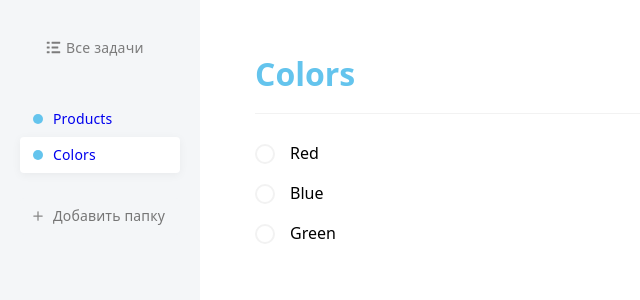
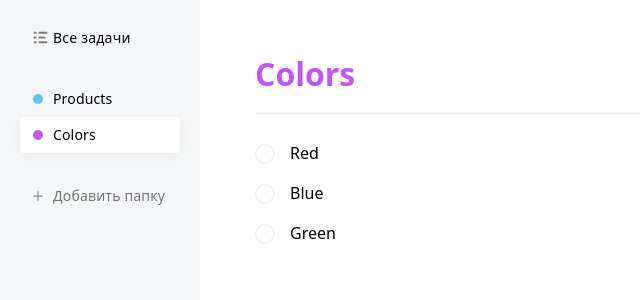
Before and after one commit to 13RedFox/todos_typescript, a React (Vite) app: page /46bea30459d in a window 1280 px wide. Shown: the top 300 px of the page, without its empty margins (0-640 px from the left). Built offline with nearby package versions, Linux system fonts and the light colour scheme.

Commit message:
:recycle: Refactoring code in the FolderList component and fixing the color of the links.

```diff
--- a/src/App/App.tsx
+++ b/src/App/App.tsx
@@ -24,10 +24,10 @@ export const App: FC = () => {
     {
       id: '46bea30459d',
       title: 'Colors',
-      color: '#64c4ed',
+      color: '#c355f5',
       tasks: [
         { id: '1', title: 'Red', isComplete: false },
-        { id: '2', title: 'Blue', isComplete: false },
+        { id: '2', title: 'Blue', isComplete: true },
         { id: '3', title: 'Green', isComplete: false },
       ],
     },
--- a/src/components/Tasks/Tasks.module.scss
+++ b/src/components/Tasks/Tasks.module.scss
@@ -1,6 +1,10 @@
 .tasks {
   display: flex;
   flex-direction: column;
+  margin-bottom: 40px;
+  &:last-child {
+    margin-bottom: 0;
+  }
 
   &__title {
     font-weight: 700;
--- a/src/components/Tasks/Tasks.tsx
+++ b/src/components/Tasks/Tasks.tsx
@@ -1,8 +1,7 @@
 import { FC } from 'react';
 import { useParams } from 'react-router-dom';
 import { FolderType } from '../../types/folder.type';
-import { TaskListItem } from './components/TaskListItem/TaskListItem';
-import styles from './Tasks.module.scss';
+import { TaskCard } from './components/TaskCard';
 
 interface TasksProps {
   data: FolderType[];
@@ -13,24 +12,21 @@ export const Tasks: FC<TasksProps> = ({ data }): JSX.Element => {
 
   return (
     <>
-      {(data || [])
-        .filter((el) => el.id === id)
-        .map((el) => (
-          <div
-            key={el.id}
-            className={styles.tasks}
-          >
-            <h2
-              className={styles.tasks__title}
-              style={{ color: el.color }}
-            >
-              {el.title}
-            </h2>
-            <ul className={styles.tasks__list}>
-              <TaskListItem tasks={el.tasks} />
-            </ul>
-          </div>
-        ))}
+      {id === 'all'
+        ? (data || []).map((task) => (
+            <TaskCard
+              key={task.id}
+              task={task}
+            />
+          ))
+        : (data || [])
+            .filter((el) => el.id === id)
+            .map((task) => (
+              <TaskCard
+                key={task.id}
+                task={task}
+              />
+            ))}
     </>
   );
 };
--- /dev/null
+++ b/src/components/Tasks/components/TaskCard.tsx
@@ -0,0 +1,26 @@
+import { FC } from 'react';
+import { FolderType } from '../../../types/folder.type';
+import styles from '../Tasks.module.scss';
+import { TaskListItem } from './TaskListItem';
+
+interface TaskCardProps {
+  task: FolderType;
+}
+export const TaskCard: FC<TaskCardProps> = ({ task }): JSX.Element => {
+  return (
+    <div
+      key={task.id}
+      className={styles.tasks}
+    >
+      <h2
+        className={styles.tasks__title}
+        style={{ color: task.color }}
+      >
+        {task.title}
+      </h2>
+      <ul className={styles.tasks__list}>
+        <TaskListItem tasks={task.tasks} />
+      </ul>
+    </div>
+  );
+};
--- a/src/components/Tasks/components/TaskListItem/TaskListItem.tsx
+++ b/src/components/Tasks/components/TaskListItem.tsx
@@ -1,7 +1,7 @@
 import { FC } from 'react';
-import { Icon } from '../../..';
-import { TaskType } from '../../../../types/folder.type';
-import styles from '../../Tasks.module.scss';
+import { Icon } from '../..';
+import { TaskType } from '../../../types/folder.type';
+import styles from '../Tasks.module.scss';
 
 interface TaskListItemProps {
   tasks: TaskType[];
--- a/src/module/AllTaskButton/AllTaskButton.module.scss
+++ b/src/module/AllTaskButton/AllTaskButton.module.scss
@@ -29,9 +29,3 @@
     margin-right: 5px;
   }
 }
-
-.link {
-  display: flex;
-  flex-direction: column;
-  min-width: 100%;
-}
--- a/src/module/AllTaskButton/AllTaskButton.tsx
+++ b/src/module/AllTaskButton/AllTaskButton.tsx
@@ -1,5 +1,6 @@
+import classNames from 'classnames';
 import { FC } from 'react';
-import { Link } from 'react-router-dom';
+import { NavLink } from 'react-router-dom';
 import { Icon } from '../../components';
 import styles from './AllTaskButton.module.scss';
 
@@ -9,14 +10,17 @@ interface AllTaskButtonProps {
 
 export const AllTaskButton: FC<AllTaskButtonProps> = ({ name }): JSX.Element => {
   return (
-    <button className={styles.all}>
-      <Link to='/all'>
-        <Icon
-          name='all'
-          className={styles.all__icon}
-        />
-        {name}
-      </Link>
-    </button>
+    <NavLink
+      to='/all'
+      className={({ isActive }) =>
+        isActive ? classNames(styles.all, styles.all__active) : styles.all
+      }
+    >
+      <Icon
+        name='all'
+        className={styles.all__icon}
+      />
+      {name}
+    </NavLink>
   );
 };
--- a/src/module/FolderList/FolderList.module.scss
+++ b/src/module/FolderList/FolderList.module.scss
@@ -8,7 +8,7 @@ a {
   display: flex;
   align-items: center;
   width: 100%;
-  height: 100%;
+  color: #000000;
   border-radius: 4px;
   padding: 10px 13px;
   transition: all 0.3s ease-in-out;
@@ -24,6 +24,11 @@ a {
   justify-content: flex-start;
   cursor: pointer;
   transition: all 0.3s ease-in-out;
+
+  &__active {
+    background-color: #fff;
+    box-shadow: 0px 2px 10px rgba(0, 0, 0, 0.05);
+  }
 
   &:hover .icon {
     opacity: 1;
--- a/src/module/FolderList/components/FolderListItem.tsx
+++ b/src/module/FolderList/components/FolderListItem.tsx
@@ -18,7 +18,7 @@ export const FolderListItem: FC<FolderListItemProps> = ({ el }) => {
     <li className={classNames(styles.item)}>
       <NavLink
         to={`/${id}`}
-        className={({ isActive }) => (isActive ? 'active' : '')}
+        className={({ isActive }) => (isActive ? `${styles.item__active}` : '')}
       >
         <div
           className={styles.item__color}
--- a/src/scss/_common.scss
+++ b/src/scss/_common.scss
@@ -42,8 +42,3 @@ button {
   border: none;
   background-color: transparent;
 }
-
-.active {
-  background-color: #fff;
-  box-shadow: 0px 2px 10px rgba(0, 0, 0, 0.05);
-}
```
